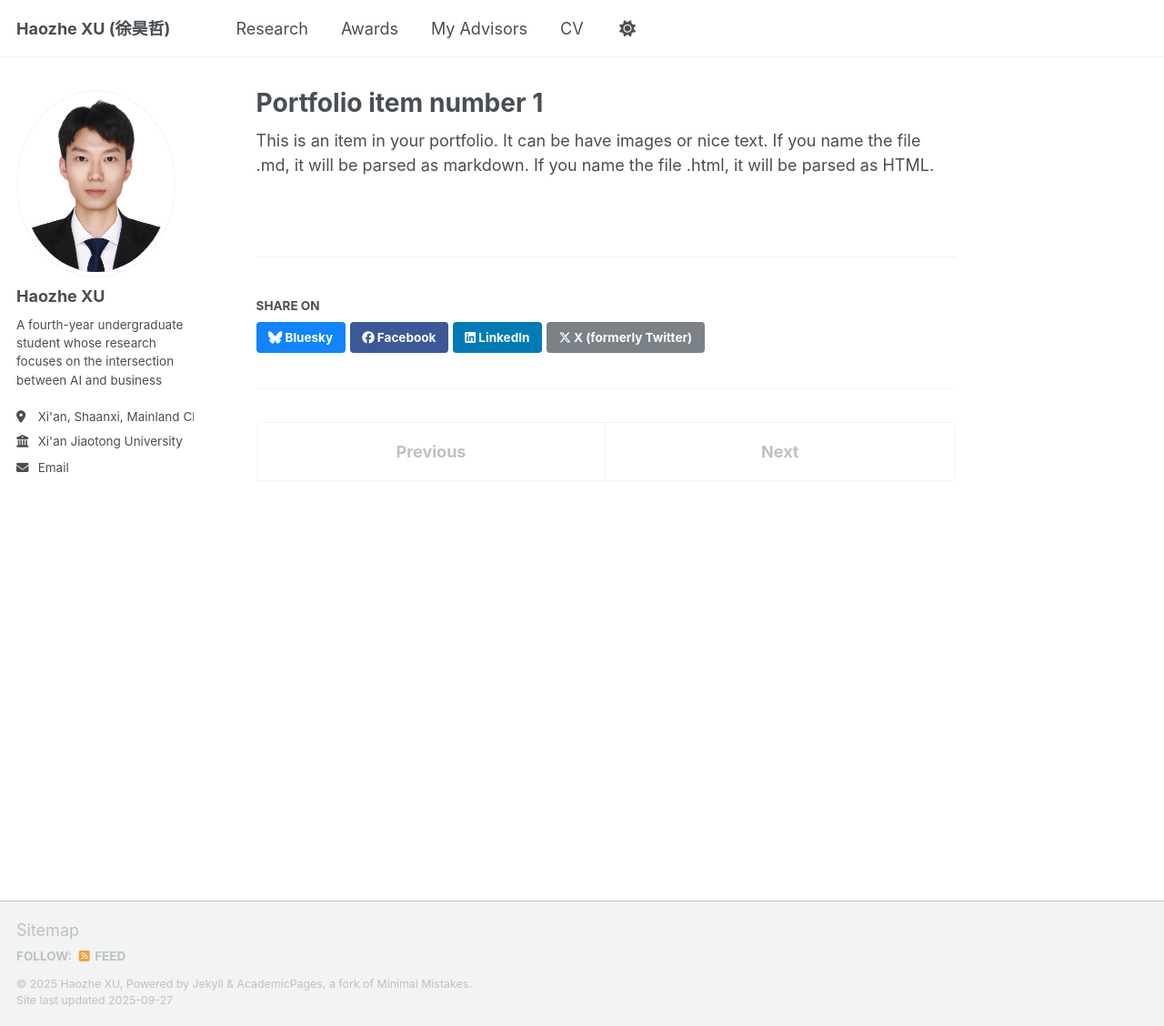
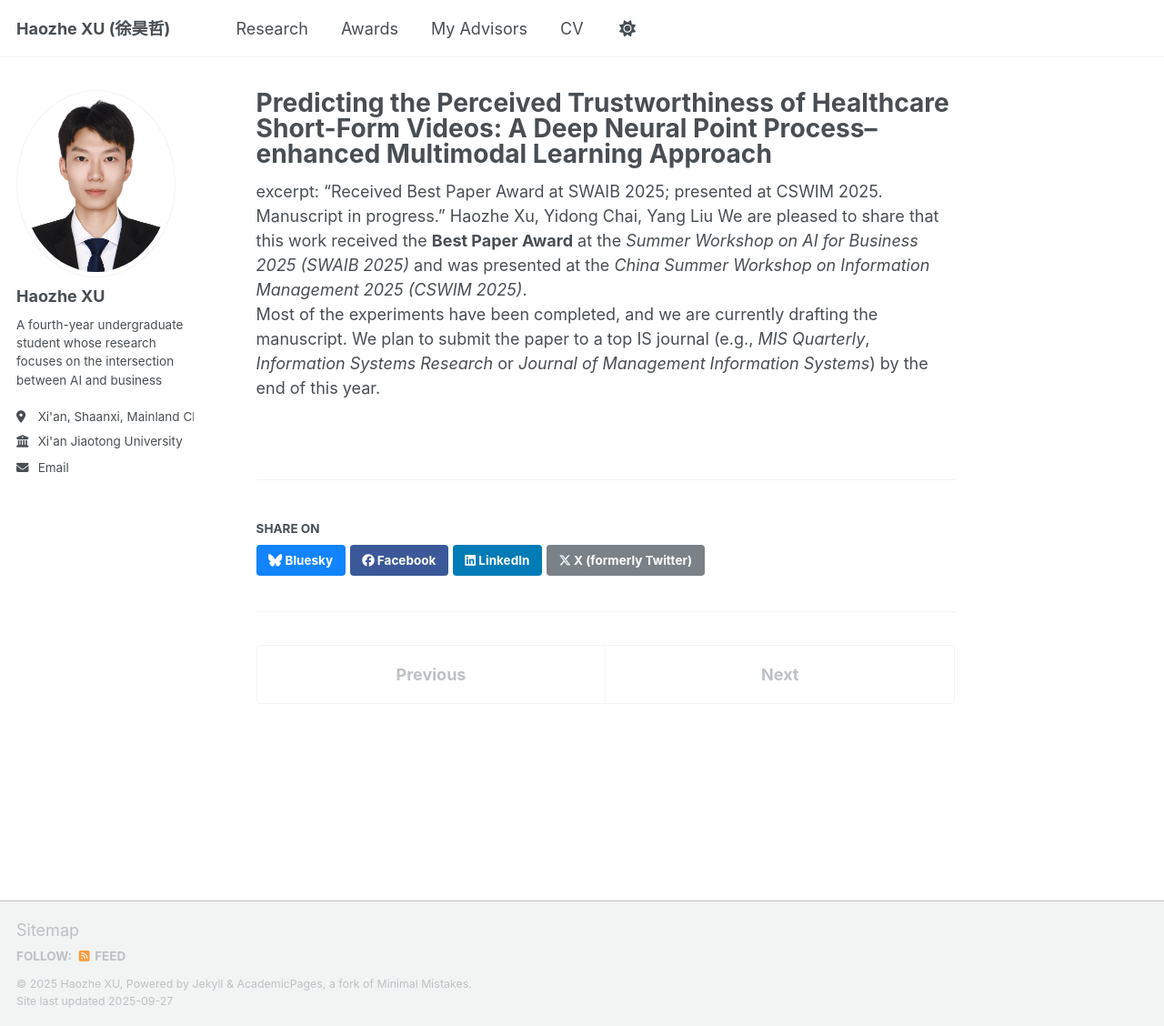
Before and after one commit to XuHaozhe0204/XuHaozhe0204.github.io, a Jekyll site: the page built from _portfolio/portfolio-1.md, in a window 1280 px wide and 1128 px high. Shown: the whole window at 91% size. Built offline with Jekyll 4.4.1, drawn with Linux system fonts in a browser that asks for light colours; a script that is not in the unit is left out.

Commit message:
Update portfolio-1.md

```diff
--- a/_portfolio/portfolio-1.md
+++ b/_portfolio/portfolio-1.md
@@ -1,7 +1,10 @@
 ---
-title: "Portfolio item number 1"
+title: "Predicting the Perceived Trustworthiness of Healthcare Short-Form Videos: A Deep Neural Point Process–enhanced Multimodal Learning Approach"
 excerpt: "Short description of portfolio item number 1<br/><img src='/images/500x300.png'>"
 collection: portfolio
 ---
 
-This is an item in your portfolio. It can be have images or nice text. If you name the file .md, it will be parsed as markdown. If you name the file .html, it will be parsed as HTML.
+excerpt: "Received Best Paper Award at SWAIB 2025; presented at CSWIM 2025. Manuscript in progress."
+Haozhe Xu, Yidong Chai, Yang Liu
+We are pleased to share that this work received the **Best Paper Award** at the *Summer Workshop on AI for Business 2025 (SWAIB 2025)* and was presented at the *China Summer Workshop on Information Management 2025 (CSWIM 2025)*.
+Most of the experiments have been completed, and we are currently drafting the manuscript. We plan to submit the paper to a top IS journal (e.g., *MIS Quarterly*,  *Information Systems Research* or *Journal of Management Information Systems*) by the end of this year.
```
